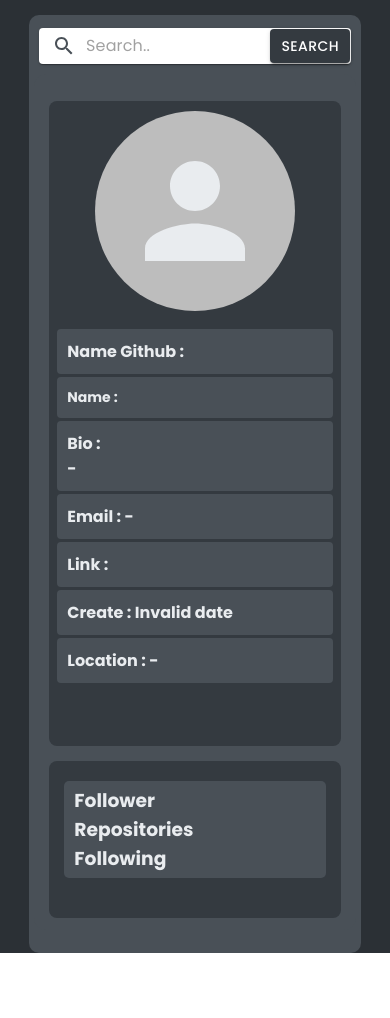
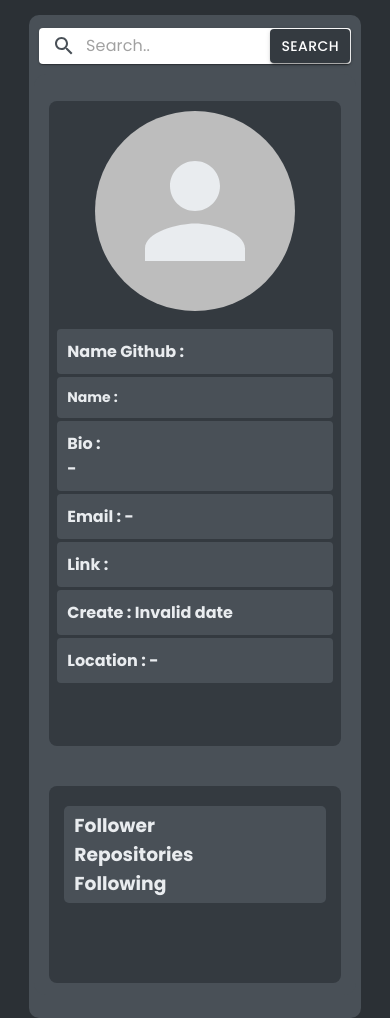
Before and after one commit to FajriSiiv/search-user-github, a React (Create React App) app: page / in a window 390 px wide. Before the commit the page ends 953 px from the top, so only its background shows below. Built offline with nearby package versions, Linux system fonts and the light colour scheme.

Commit message:
fix-responsive

```diff
--- a/src/components/profilgit.js
+++ b/src/components/profilgit.js
@@ -8,7 +8,6 @@ const ProfilGit = ({ repo, profil }) => {
   const tgl_pro = new Date(dateProf);
   var moment = require("moment");
   const hasilDate = moment(tgl_pro).format("LL");
-  // var bulans = ["January", "Febuary", "March", "April", "May", "June", "July", "August", "September", "October", "November", "December"];
   return (
     <Box key={profil.id} className="root-profil">
       <Box className="box-profil">
--- a/src/styles/profilgit.scss
+++ b/src/styles/profilgit.scss
@@ -17,6 +17,7 @@ $bg-good: #495057;
     .box-profil {
       width: 100% !important;
       height: 100%;
+      margin-bottom: 40px;
     }
     .repo-profil {
       width: 100% !important;
@@ -32,6 +33,7 @@ $bg-good: #495057;
     }
     .repo-details {
       grid-template-columns: 1fr !important;
+      grid-template-rows: 40px !important;
       padding: 10px 0 !important;
       h4 {
         font-size: 13px !important;
@@ -111,8 +113,10 @@ $bg-good: #495057;
       border-radius: 8px;
       padding: 13px;
       display: grid;
+      // grid-template-columns: 1fr 1fr;
       grid-template-columns: 1fr 1fr;
-      grid-template-columns: 1fr 1fr;
+      grid-template-rows: repeat(1, 40px);
+      align-items: center;
       gap: 10px;
       padding-bottom: 70px;
 
```
